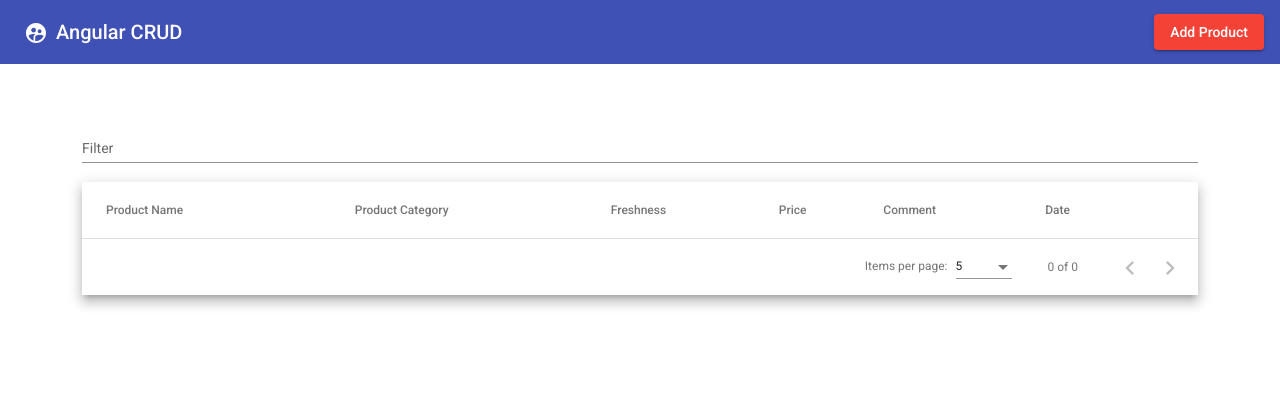
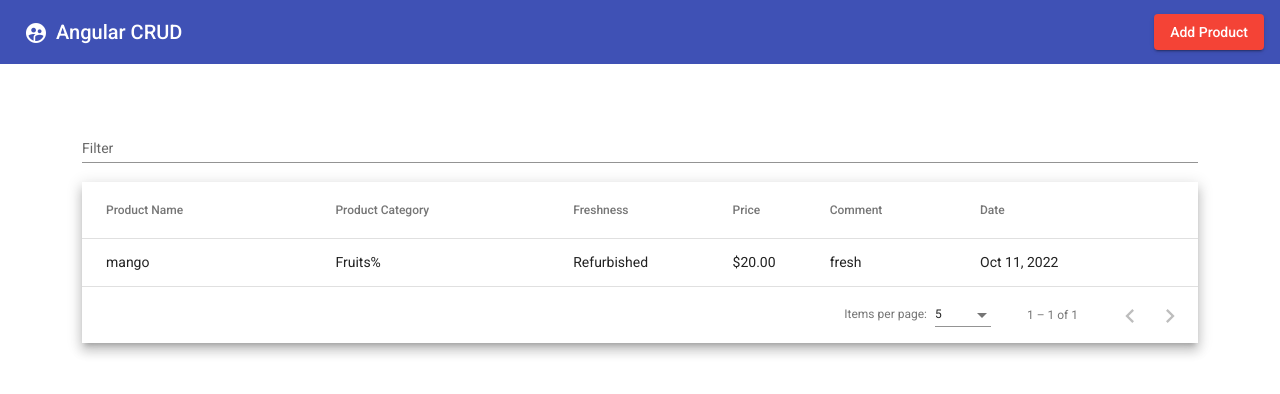
Before and after one commit to SayiaFelix/authAng, an Angular app in the folder AuthUI/: page /dash in a window 1280 px wide. Shown: the top 394 px of the page. Built offline with nearby package versions, Linux system fonts and the light colour scheme; no server answers; data requests are answered from the project's data file.

Commit message:
fixing bug on table

```diff
--- /dev/null
+++ b/AuthUI/db.json
@@ -0,0 +1,23 @@
+{
+  "productList": [
+    {
+      "name": "mango",
+      "category": "Fruits",
+      "fresh": "Refurbished",
+      "price": 20,
+      "comment": "fresh",
+      "date": "2022-10-11T21:00:00.000Z",
+      "id": 1
+    }
+  ],
+  "comments": [
+    {
+      "id": 1,
+      "body": "some comment",
+      "postId": 1
+    }
+  ],
+  "profile": {
+    "name": "typicode"
+  }
+}
--- a/AuthUI/src/app/dash/dash.component.html
+++ b/AuthUI/src/app/dash/dash.component.html
@@ -37,10 +37,15 @@
             <td mat-cell *matCellDef="let row"> {{row.fresh}} </td>
           </ng-container>
 
+          <ng-container matColumnDef="date">
+            <th mat-header-cell *matHeaderCellDef mat-sort-header> Date</th>
+            <td mat-cell *matCellDef="let row"> {{row.date |date}} </td>
+          </ng-container>
+
 
           <ng-container matColumnDef="price">
             <th mat-header-cell *matHeaderCellDef mat-sort-header> Price </th>
-            <td mat-cell *matCellDef="let row"> {{row.price}} </td>
+            <td mat-cell *matCellDef="let row"> {{row.price|currency}} </td>
           </ng-container>
 
           <ng-container matColumnDef="comment">
@@ -48,10 +53,8 @@
             <td mat-cell *matCellDef="let row"> {{row.comment}} </td>
           </ng-container>
 
-          <ng-container matColumnDef="date">
-            <th mat-header-cell *matHeaderCellDef mat-sort-header> Date</th>
-            <td mat-cell *matCellDef="let row"> {{row.date}} </td>
-          </ng-container>
+
+
           <tr mat-header-row *matHeaderRowDef="displayedColumns"></tr>
           <tr mat-row *matRowDef="let row; columns: displayedColumns;"></tr>
 
@@ -61,7 +64,7 @@
           </tr>
         </table>
 
-        <mat-paginator [pageSizeOptions]="[5, 10, 25, 100]" aria-label="Select page of users"></mat-paginator>
+        <mat-paginator [pageSizeOptions]="[5, 10, 25, 50]" aria-label="Select page of users"></mat-paginator>
       </div>
 
 
--- a/AuthUI/src/app/dash/dash.component.ts
+++ b/AuthUI/src/app/dash/dash.component.ts
@@ -51,7 +51,9 @@ export class DashComponent implements OnInit {
 
     if (this.dataSource.paginator) {
       this.dataSource.paginator.firstPage();
-    }}
+    }
+  }
+
   ngOnInit(): void {
     this.getAllProduct();
   }
--- a/AuthUI/src/app/service/api.service.ts
+++ b/AuthUI/src/app/service/api.service.ts
@@ -12,6 +12,6 @@ export class ApiService {
 
   }
   getProduct(){
-    return this.http.get<any>("http://localhost:3000/productList")
+    return this.http.get<any>("http://localhost:3000/productList");
   }
 }
```
